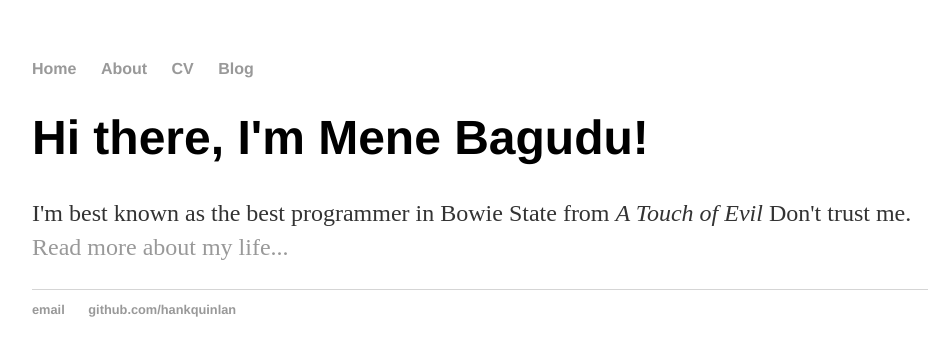
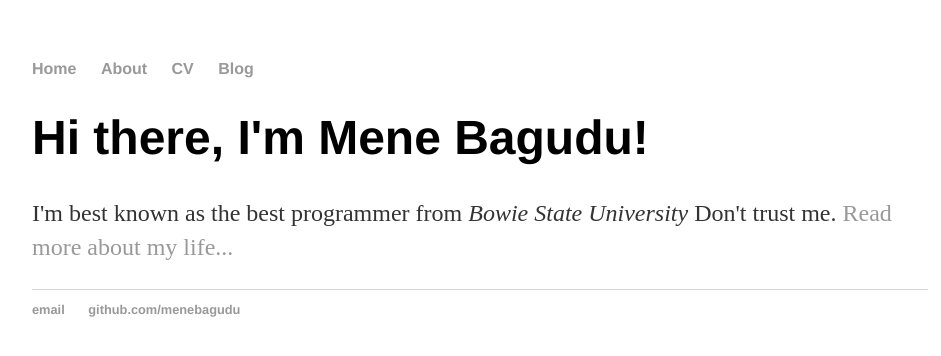
Before and after one commit to meneBagudu/meneBagudu.github.io, a plain HTML site: page index.html in a window 1280 px wide. Shown: the whole page, without its empty margins (160-1101 px from the left). Drawn offline with Linux system fonts and the light colour scheme.

Commit message:
Update index.html

```diff
--- a/index.html
+++ b/index.html
@@ -16,13 +16,13 @@
 		<div class="container">
     		<div class="blurb">
         		<h1>Hi there, I'm Mene Bagudu!</h1>
-				<p>I'm best known as the best programmer in Bowie State from <em>A Touch of Evil</em> Don't trust me. <a href="/about">Read more about my life...</a></p>
+				<p>I'm best known as the best programmer from <em>Bowie State University</em> Don't trust me. <a href="/about">Read more about my life...</a></p>
     		</div><!-- /.blurb -->
 		</div><!-- /.container -->
 		<footer>
     		<ul>
-        		<li><a href="mailto:hankquinlanhub@gmail.com">email</a></li>
-        		<li><a href="https://github.com/hankquinlan">github.com/hankquinlan</a></li>
+        		<li><a href="mailto:menebagudu@gmail.com">email</a></li>
+        		<li><a href="https://github.com/menebagudu">github.com/menebagudu</a></li>
 			</ul>
 		</footer>
 	</body>
```
